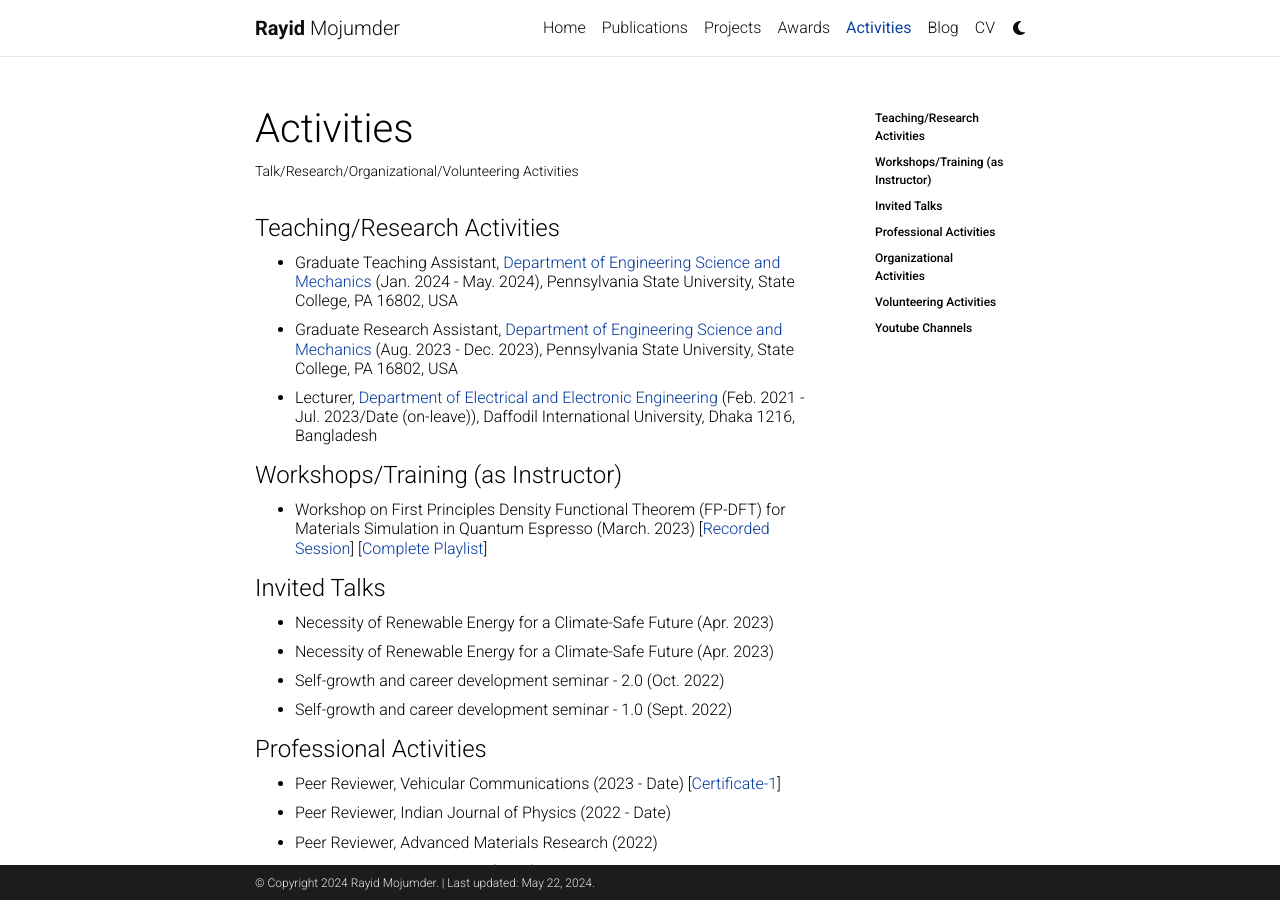
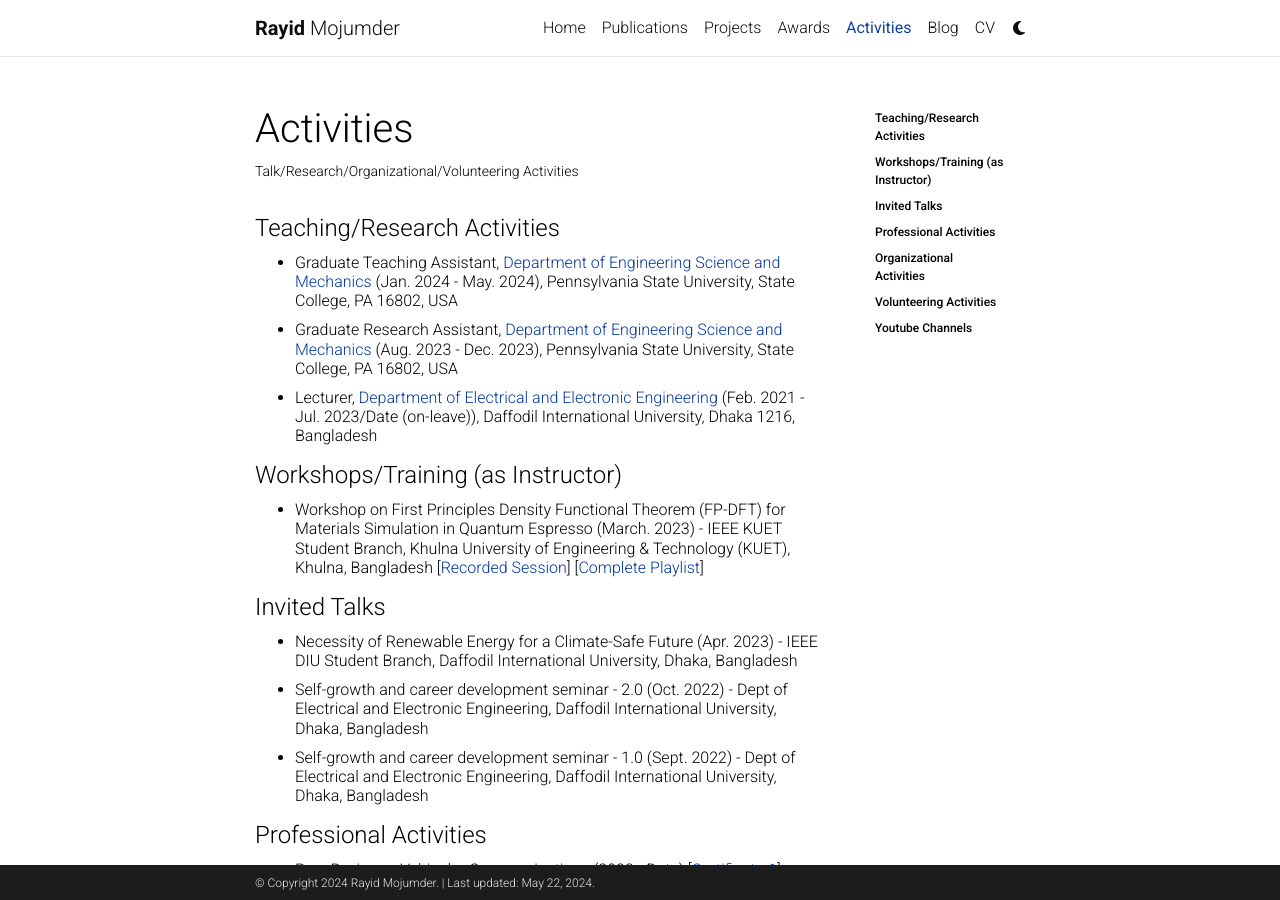
Before and after one commit to rayid-mojumder/rayid-mojumder.github.io, a Jekyll site: the page built from _pages/activities.md, in a window 1280 px wide and 900 px high. Built offline with Jekyll 4.4.1, drawn with Linux system fonts in a browser that asks for light colours; comment, search, counter and statistics services are not loaded; a style sheet for code colours, icons or effects is not loaded.

Commit message:
Update activities.md

```diff
--- a/_pages/activities.md
+++ b/_pages/activities.md
@@ -15,13 +15,12 @@
 * ###### Lecturer, [Department of Electrical and Electronic Engineering](https://daffodilvarsity.edu.bd/department/eee) (Feb. 2021 - Jul. 2023/Date (on-leave)), Daffodil International University, Dhaka 1216, Bangladesh
 
 #### Workshops/Training (as Instructor)
-* ###### Workshop on First Principles Density Functional Theorem (FP-DFT) for Materials Simulation in Quantum Espresso (March. 2023) [[Recorded Session](https://www.youtube.com/watch?v=wn60RdgKBY8)] [[Complete Playlist](https://www.youtube.com/playlist?list=PLSm7ZQMDqBcfeiEZSXpblorzNPfNEeb4r)]
+* ###### Workshop on First Principles Density Functional Theorem (FP-DFT) for Materials Simulation in Quantum Espresso (March. 2023) - IEEE KUET Student Branch, Khulna University of Engineering & Technology (KUET), Khulna, Bangladesh [[Recorded Session](https://www.youtube.com/watch?v=wn60RdgKBY8)] [[Complete Playlist](https://www.youtube.com/playlist?list=PLSm7ZQMDqBcfeiEZSXpblorzNPfNEeb4r)]
 
 #### Invited Talks
-* ###### Necessity of Renewable Energy for a Climate-Safe Future (Apr. 2023)
-* ###### Necessity of Renewable Energy for a Climate-Safe Future (Apr. 2023)
-* ###### Self-growth and career development seminar - 2.0 (Oct. 2022)
-* ###### Self-growth and career development seminar - 1.0 (Sept. 2022)
+* ###### Necessity of Renewable Energy for a Climate-Safe Future (Apr. 2023) - IEEE DIU Student Branch, Daffodil International University, Dhaka, Bangladesh
+* ###### Self-growth and career development seminar - 2.0 (Oct. 2022) - Dept of Electrical and Electronic Engineering, Daffodil International University, Dhaka, Bangladesh
+* ###### Self-growth and career development seminar - 1.0 (Sept. 2022) - Dept of Electrical and Electronic Engineering, Daffodil International University, Dhaka, Bangladesh
 
 #### Professional Activities
 * ###### Peer Reviewer, Vehicular Communications (2023 - Date) [[Certificate-1](https://drive.google.com/file/d/1tCMZ-DqYNZo9b0l3Kz64S3yeo-fLj3Z0/view)]
```
